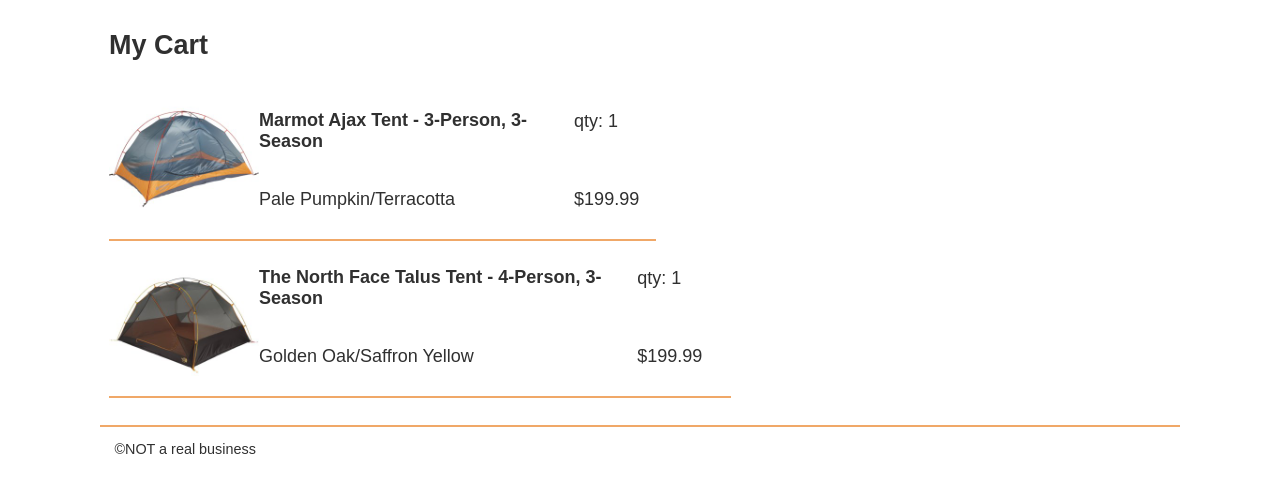
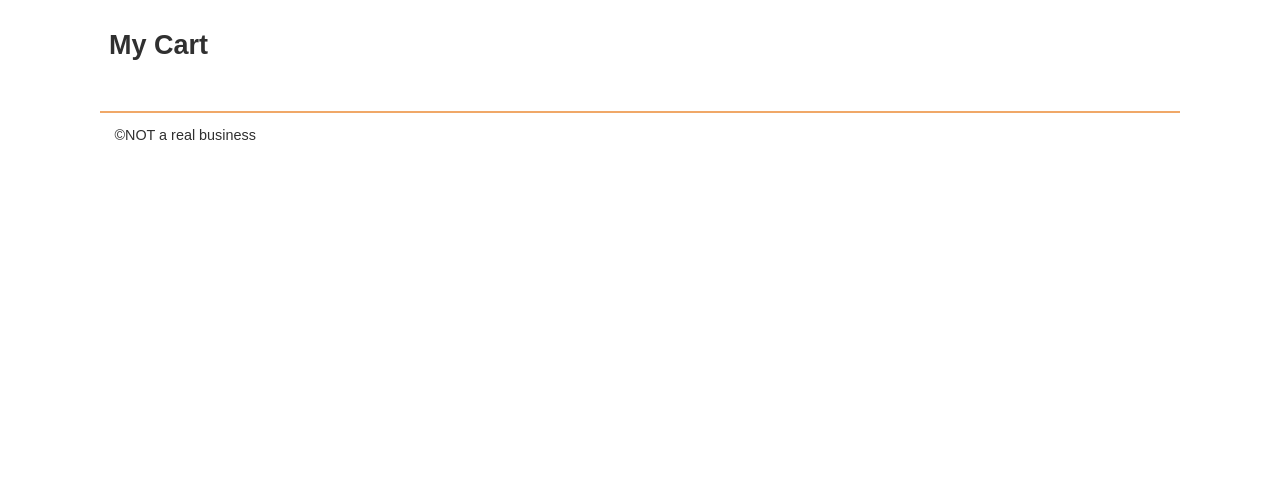
Before and after one commit to lucasmercau/sleepoutsideTeam11, a website: page src/cart/index.html in a window 1280 px wide. Shown: the part 63-556 px from the top of the page. Drawn offline with Linux system fonts and the light colour scheme; files whose address does not match are found by name.

Commit message:
Empty Card Error: cart.html - Fixed

```diff
--- a/src/cart/index.html
+++ b/src/cart/index.html
@@ -59,39 +59,6 @@
         <h2>My Cart</h2>
 
         <ul class="product-list">
-          <li class="cart-card divider">
-            <a
-              href="../product_pages/marmot-ajax-3.html"
-              class="cart-card__image"
-            >
-              <img
-                src="images/tents/marmot-ajax-tent-3-person-3-season-in-pale-pumpkin-terracotta~p~880rr_01~320.jpg"
-                alt="Marmot Ajax tent"
-              />
-            </a>
-            <a href="product_pages/marmot-ajax-3.html">
-              <h2 class="card__name">Marmot Ajax Tent - 3-Person, 3-Season</h2>
-            </a>
-            <p class="cart-card__color">Pale Pumpkin/Terracotta</p>
-            <p class="cart-card__quantity">qty: 1</p>
-            <p class="cart-card__price">$199.99</p>
-          </li>
-          <li class="cart-card divider">
-            <a href="product_pages/marmot-ajax-3.html" class="cart-card__image">
-              <img
-                src="images/tents/the-north-face-talus-tent-4-person-3-season-in-golden-oak-saffron-yellow~p~985rf_01~320.jpg"
-                alt="Talus Tent - 4-Person, 3-Season"
-              />
-            </a>
-            <a href="product_pages/marmot-ajax-3.html">
-              <h2 class="card__name">
-                The North Face Talus Tent - 4-Person, 3-Season
-              </h2></a
-            >
-            <p class="cart-card__color">Golden Oak/Saffron Yellow</p>
-            <p class="cart-card__quantity">qty: 1</p>
-            <p class="cart-card__price">$199.99</p>
-          </li>
         </ul>
       </section>
     </main>
--- a/src/js/cart.js
+++ b/src/js/cart.js
@@ -1,6 +1,8 @@
-import { getLocalStorage } from "./utils.mjs";
+import { getLocalStorage, setLocalStorage } from "./utils.mjs";
 
 function renderCartContents() {
+  let cart = getLocalStorage("so-cart") || [];
+  setLocalStorage("so-cart", cart);
   const cartItems = getLocalStorage("so-cart");
   const htmlItems = cartItems.map((item) => cartItemTemplate(item));
   document.querySelector(".product-list").innerHTML = htmlItems.join("");
```
